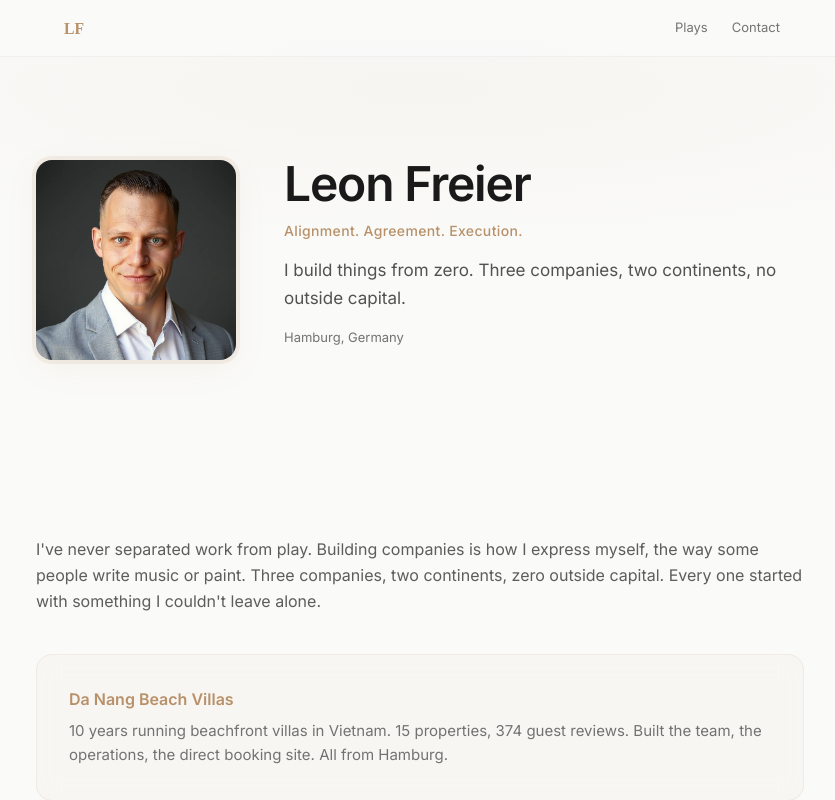
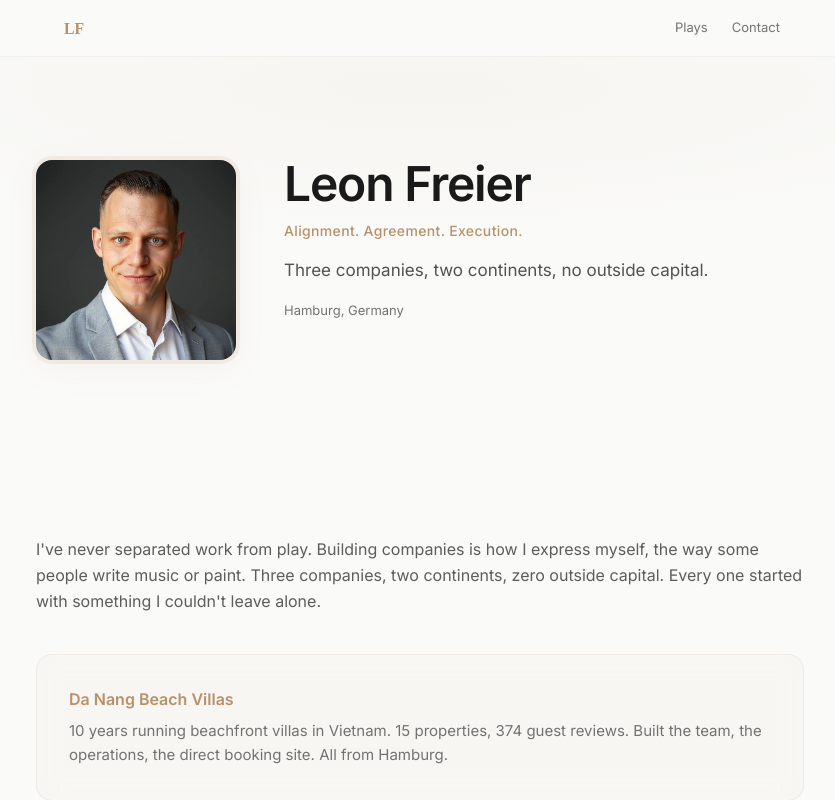
Before and after one commit to Apex-Sudo/leonfreier, a Next.js app: page / in a window 1280 px wide. Shown: the top 800 px of the page, without its empty margins (220-1055 px from the left). Built offline with nearby package versions, Linux system fonts and the light colour scheme.

Commit message:
Condense hero: remove redundant opener

```diff
--- a/app/page.tsx
+++ b/app/page.tsx
@@ -20,7 +20,7 @@ export default function Home() {
               <h1 className="text-3xl md:text-5xl font-semibold tracking-tight mb-3">Leon Freier</h1>
               <p className="text-accent font-medium text-[14px] tracking-wide mb-4">Alignment. Agreement. Execution.</p>
               <p className="text-[15px] md:text-[17px] leading-relaxed text-foreground/75 max-w-lg">
-                I build things from zero. Three companies, two continents, no outside capital.
+                Three companies, two continents, no outside capital.
               </p>
               <p className="text-muted text-[13px] mt-4">Hamburg, Germany</p>
             </div>
```
